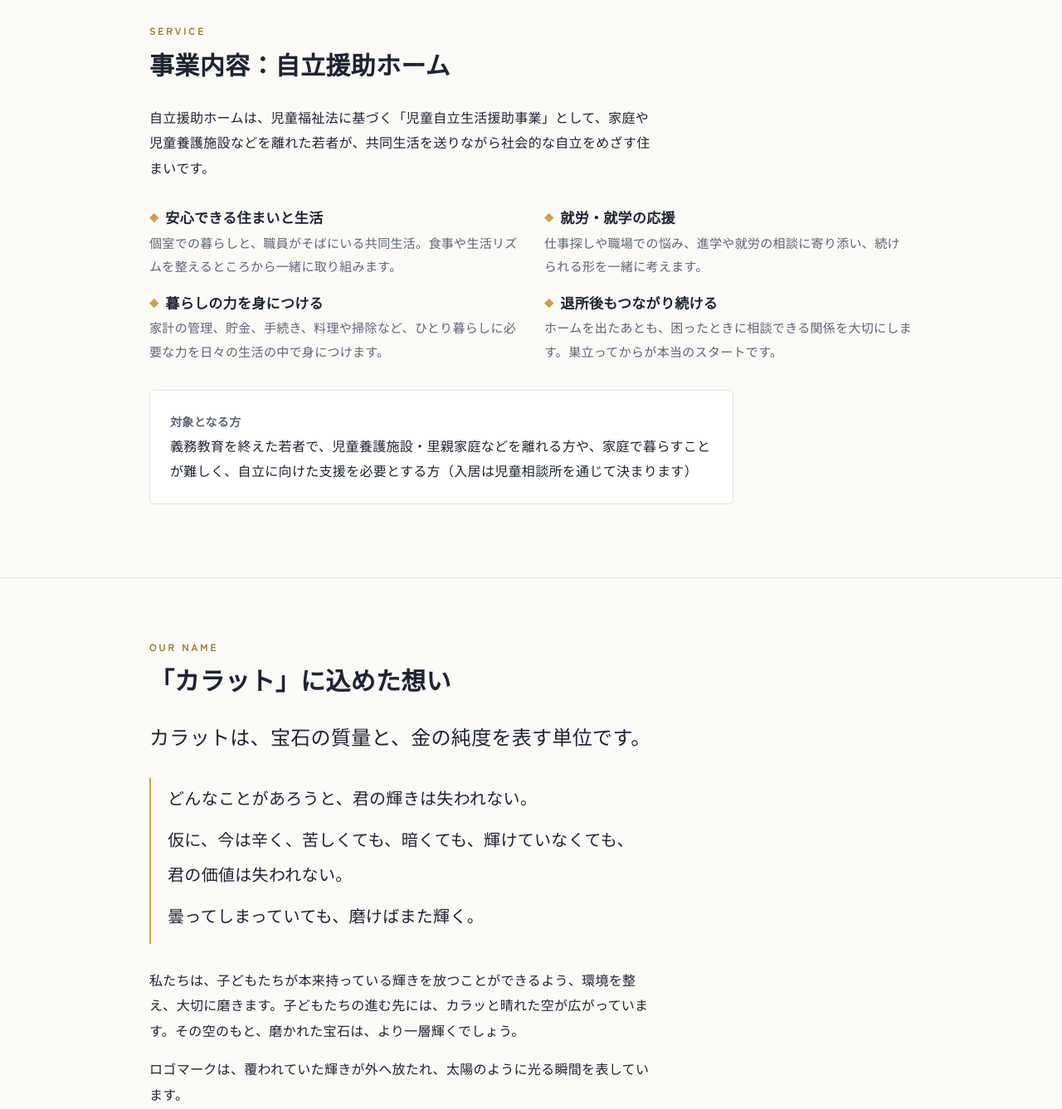
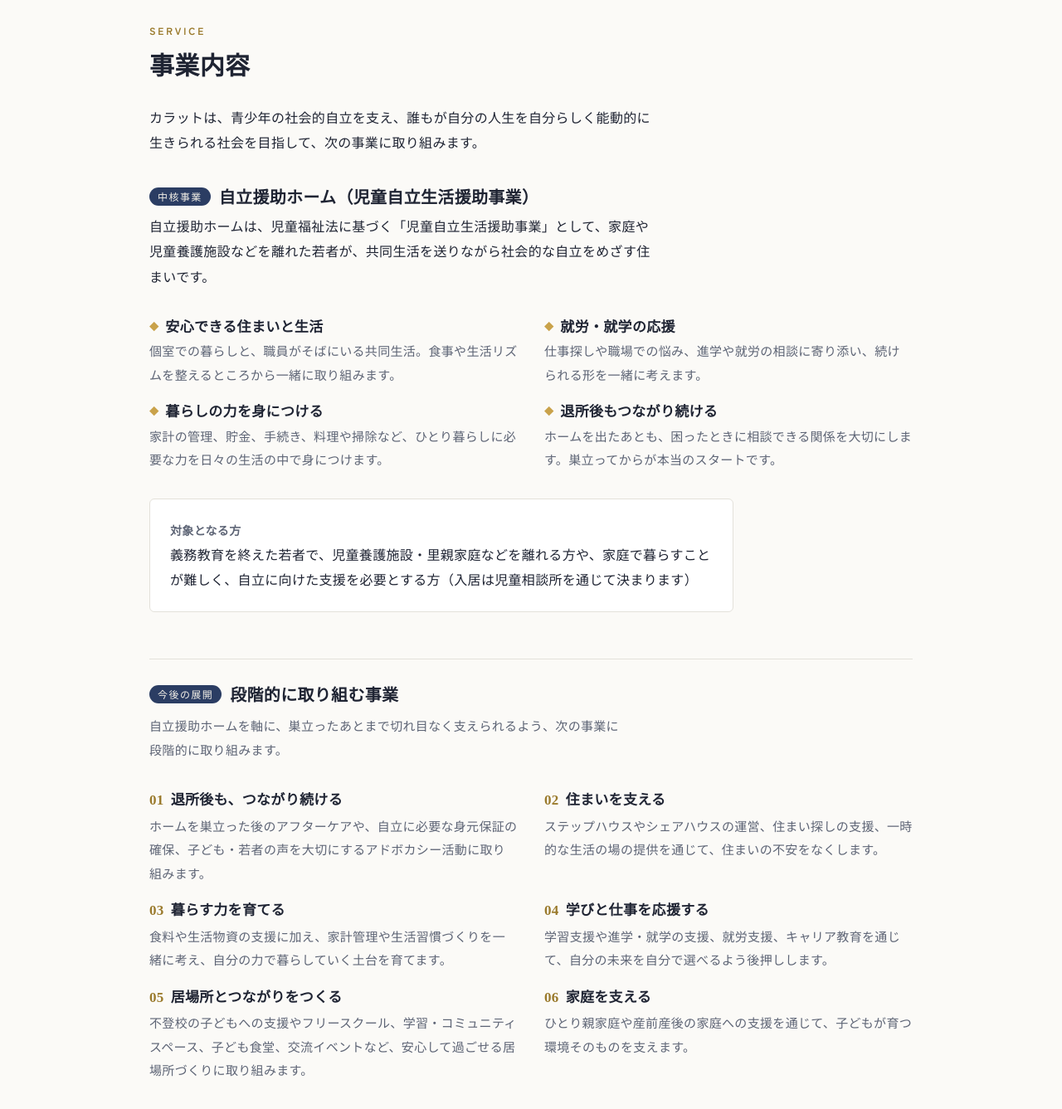
Before and after one commit to karat-assoc/website, a plain HTML site: page index.html in a window 1280 px wide. Shown: the part 1360-2697 px from the top of the page at 83% size. Drawn offline with Linux system fonts and the light colour scheme; a web font is replaced by a local one.

Commit message:
Add files via upload

```diff
--- a/index.html
+++ b/index.html
@@ -68,6 +68,14 @@ h2{font-size:clamp(22px,3.4vw,30px);margin-bottom:24px}
 .service p{margin:0;color:var(--muted);font-size:15px}
 .service h3::before{content:"◆";color:var(--gold);font-size:11px;margin-right:8px;vertical-align:2px}
 
+.subhead{font-size:20px;margin:56px 0 4px;padding-top:28px;border-top:1px solid var(--line)}
+.subhead:first-of-type{margin-top:36px;padding-top:0;border-top:0}
+.subhead span{display:inline-block;font-size:12px;letter-spacing:.12em;color:var(--on-navy);background:var(--navy-2);padding:2px 10px;border-radius:999px;margin-right:10px;vertical-align:3px;font-family:var(--body);font-weight:500}
+.subnote{color:var(--muted);font-size:15px;margin:8px 0 0;max-width:38em}
+.service.future h3::before{content:none}
+.service.future h3 b{color:var(--gold);font-family:var(--display);margin-right:8px}
+:root:not([data-theme="dark"]) .service.future h3 b{color:#9a7a2c}
+@media (prefers-color-scheme: dark){:root:not([data-theme="light"]) .service.future h3 b{color:var(--gold)}}
 .target{margin-top:32px;background:var(--surface);border:1px solid var(--line);padding:24px;border-radius:6px;max-width:44em}
 .target dt{font-weight:700;font-size:14px;color:var(--muted)}
 .target dd{margin:0 0 12px}
@@ -166,7 +174,11 @@ footer .wrap{padding-block:28px;display:flex;justify-content:space-between;gap:1
   <section id="service">
     <div class="wrap">
       <div class="eyebrow">Service</div>
-      <h2>事業内容：自立援助ホーム</h2>
+      <h2>事業内容</h2>
+      <div class="lead">
+        <p>カラットは、青少年の社会的自立を支え、誰もが自分の人生を自分らしく能動的に生きられる社会を目指して、次の事業に取り組みます。</p>
+      </div>
+      <h3 class="subhead"><span>中核事業</span>自立援助ホーム（児童自立生活援助事業）</h3>
       <div class="lead">
         <p>自立援助ホームは、児童福祉法に基づく「児童自立生活援助事業」として、家庭や児童養護施設などを離れた若者が、共同生活を送りながら社会的な自立をめざす住まいです。</p>
       </div>
@@ -180,6 +192,17 @@ footer .wrap{padding-block:28px;display:flex;justify-content:space-between;gap:1
         <dt>対象となる方</dt>
         <dd>義務教育を終えた若者で、児童養護施設・里親家庭などを離れる方や、家庭で暮らすことが難しく、自立に向けた支援を必要とする方（入居は児童相談所を通じて決まります）</dd>
       </dl>
+
+      <h3 class="subhead"><span>今後の展開</span>段階的に取り組む事業</h3>
+      <p class="subnote">自立援助ホームを軸に、巣立ったあとまで切れ目なく支えられるよう、次の事業に段階的に取り組みます。</p>
+      <div class="service future">
+        <div><h3><b>01</b>退所後も、つながり続ける</h3><p>ホームを巣立った後のアフターケアや、自立に必要な身元保証の確保、子ども・若者の声を大切にするアドボカシー活動に取り組みます。</p></div>
+        <div><h3><b>02</b>住まいを支える</h3><p>ステップハウスやシェアハウスの運営、住まい探しの支援、一時的な生活の場の提供を通じて、住まいの不安をなくします。</p></div>
+        <div><h3><b>03</b>暮らす力を育てる</h3><p>食料や生活物資の支援に加え、家計管理や生活習慣づくりを一緒に考え、自分の力で暮らしていく土台を育てます。</p></div>
+        <div><h3><b>04</b>学びと仕事を応援する</h3><p>学習支援や進学・就学の支援、就労支援、キャリア教育を通じて、自分の未来を自分で選べるよう後押しします。</p></div>
+        <div><h3><b>05</b>居場所とつながりをつくる</h3><p>不登校の子どもへの支援やフリースクール、学習・コミュニティスペース、子ども食堂、交流イベントなど、安心して過ごせる居場所づくりに取り組みます。</p></div>
+        <div><h3><b>06</b>家庭を支える</h3><p>ひとり親家庭や産前産後の家庭への支援を通じて、子どもが育つ環境そのものを支えます。</p></div>
+      </div>
     </div>
   </section>
 
@@ -210,7 +233,7 @@ footer .wrap{padding-block:28px;display:flex;justify-content:space-between;gap:1
           <tr><th>設立</th><td>2026年7月</td></tr>
           <tr><th>法人区分</th><td>非営利型一般社団法人</td></tr>
           <tr><th>所在地</th><td>〒194-0013　東京都町田市原町田4-11-13 天野ビル4F</td></tr>
-          <tr><th>事業</th><td>自立援助ホーム（児童自立生活援助事業）の運営、社会的養護を経験した若者の自立支援</td></tr>
+          <tr><th>事業</th><td>自立援助ホーム（児童自立生活援助事業）の運営、退所後のアフターケア、住まい・生活・学び・就労の支援、子ども・若者の居場所づくりなど、青少年の社会的自立を支援する事業</td></tr>
           <tr><th>公告方法</th><td>電子公告（本ページ「電子公告」欄に掲載）</td></tr>
         </table>
       </div>
@@ -237,6 +260,7 @@ footer .wrap{padding-block:28px;display:flex;justify-content:space-between;gap:1
       <p>Life brings one barrier after another, and we need to overcome them. Some barriers, however, cannot be overcome alone. We want to help at those moments. We aim to be a place to belong for young people at a turning point in their lives, and to support each of them to shine and live a life of their own. We think things through with them, offer a hand when they are stuck, and give them a push when they are ready to take a step.</p>
       <p>Whatever happens, your shine is never lost. Even if things feel hard, painful or dark right now, and even if you do not feel you are shining, your worth does not disappear. Even when it is clouded over, it will shine again when polished. We prepare an environment where young people can let their own shine come out, and we polish it with care. Ahead of them lies a clear, bright sky, and under that sky, every polished gem will shine even more.</p>
       <p>Residents live in a supported group home with dedicated staff while working or studying. We help them build daily living skills, manage money, find and keep jobs, continue their education, and stay connected after they move out.</p>
+      <p>Building on the home, we plan to expand step by step into aftercare for young people who have left care, housing support, help with daily living and household finances, learning and employment support, safe places for children and youth to belong, and support for single-parent families and families before and after childbirth.</p>
     </div>
   </section>
 
```
